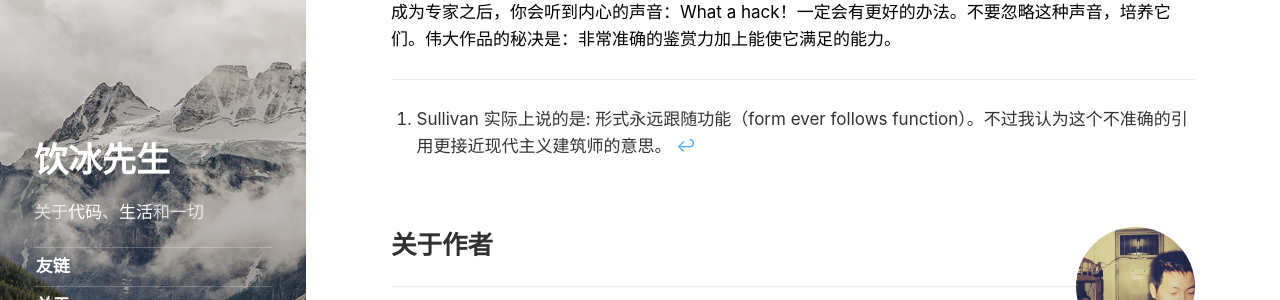
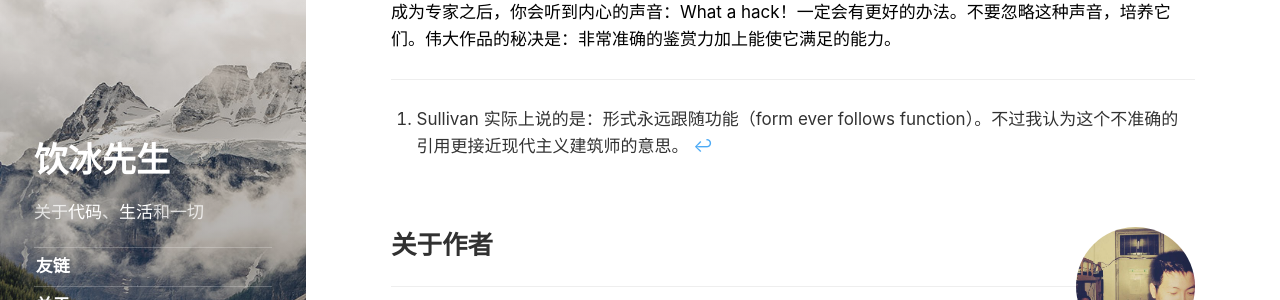
Before and after one commit to ybm/myanbin.github.io, a Jekyll site: the page built from _posts/2017-06-02-taste-for-makers.md, in a window 1280 px wide and 1400 px high, scrolled down 6194 px. Shown: the part 945-1245 px from the top of the window. Built offline with Jekyll 4.4.1, drawn with Linux system fonts in a browser that asks for light colours; comment, search, counter and statistics services are not loaded.

Commit message:
更新样式和笔误

```diff
--- a/_posts/2017-06-02-taste-for-makers.md
+++ b/_posts/2017-06-02-taste-for-makers.md
@@ -173,4 +173,4 @@ Copyright 2002 by Paul Graham<br>
 不能忍受丑陋还不够。在发展出知道哪儿需要修改的嗅觉之前，你得对该领域非常理解。你得埋头苦干。你成为专家之后，你会听到内心的声音：What a hack！一定会有更好的办法。不要忽略这种声音，培养它们。伟大作品的秘决是：非常准确的鉴赏力加上能使它满足的能力。
 
 
-[^1]: Sullivan 实际上说的是: 形式永远跟随功能（form ever follows function）。不过我认为这个不准确的引用更接近现代主义建筑师的意思。
+[^1]: Sullivan 实际上说的是：形式永远跟随功能（form ever follows function）。不过我认为这个不准确的引用更接近现代主义建筑师的意思。
--- a/public/css/hyde.scss
+++ b/public/css/hyde.scss
@@ -92,7 +92,7 @@ html {
   left: -17.7rem;
   width: 18rem;
   will-change: transform;
-  box-shadow: 0.25rem 0 0.5rem rgba(0, 0, 0, 0.15)
+  box-shadow: 0.25rem 0 0.3rem rgba(0, 0, 0, 0.15)
 }
 
 .drawer > .sidebar::before {
@@ -138,7 +138,7 @@ html {
   display: block;
   position: absolute;
   top: 0rem;
-  left: 0.5rem;
+  left: 0.3rem;
   padding: 1.25rem 1rem ;
   color: #9a9a9a;
 }
@@ -272,10 +272,10 @@ html {
    * Ensure same content width when JS drawer is disabled.
    * Failing to do this caused text reflowing, when the JS kicked in (adding the .drawer styles)
    * and moved the drawer from the bottom to the side.
-   * Now the drawer is placed above the 0.5rem border on the side.
+   * Now the drawer is placed above the 0.3rem border on the side.
    * It also looks kinda cool w/o the drawer.
    */
-  border-left: 0.5rem solid #fff;
+  border-left: 0.3rem solid #fff;
 }
 
 @media (min-width: 48em) {
```
